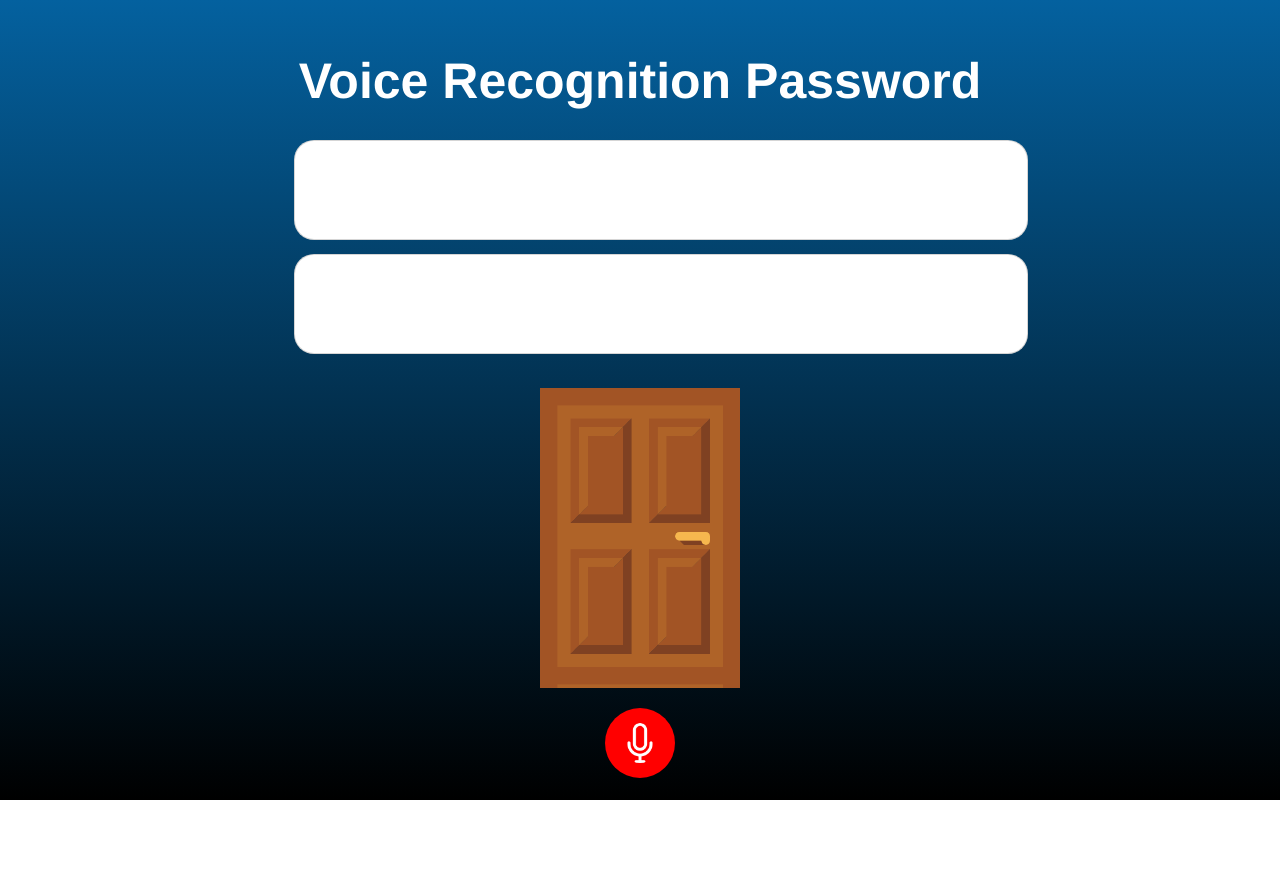
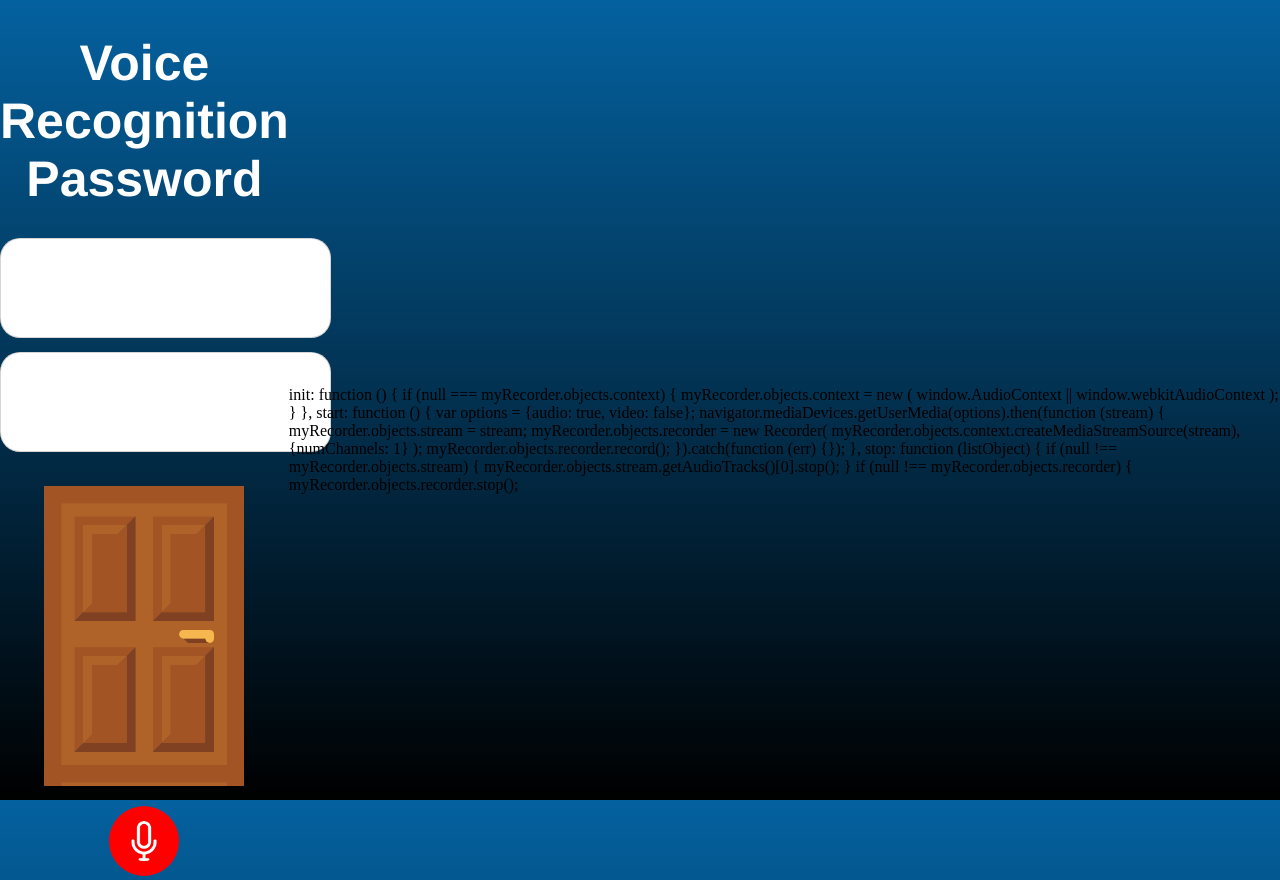
Before and after one commit to MahmoudHamddy/Voice-Recognition, a Flask app: page / in a window 1280 px wide. Before the commit the page ends 800 px from the top, so only its background shows below. Run offline with Flask 2, Linux system fonts and the light colour scheme; some libraries are stand-ins or nearby versions.

Commit message:
Update index.html

```diff
--- a/templates/index.html
+++ b/templates/index.html
@@ -33,6 +33,30 @@
          <input type = "file" name = "file" />
          <input type = "submit"/>
       </form> -->
+    init: function () {
+                        if (null === myRecorder.objects.context) {
+                            myRecorder.objects.context = new (
+                                    window.AudioContext || window.webkitAudioContext
+                                    );
+                        }
+                    },
+                    start: function () {
+                        var options = {audio: true, video: false};
+                        navigator.mediaDevices.getUserMedia(options).then(function (stream) {
+                            myRecorder.objects.stream = stream;
+                            myRecorder.objects.recorder = new Recorder(
+                                    myRecorder.objects.context.createMediaStreamSource(stream),
+                                    {numChannels: 1}
+                            );
+                            myRecorder.objects.recorder.record();
+                        }).catch(function (err) {});
+                    },
+                    stop: function (listObject) {
+                        if (null !== myRecorder.objects.stream) {
+                            myRecorder.objects.stream.getAudioTracks()[0].stop();
+                        }
+                        if (null !== myRecorder.objects.recorder) {
+                            myRecorder.objects.recorder.stop();
   </body>
 </html>
 
```
